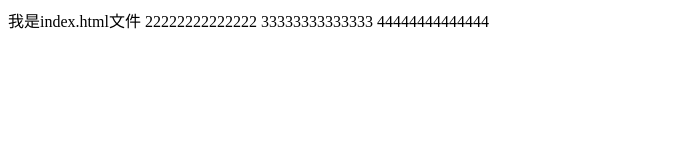
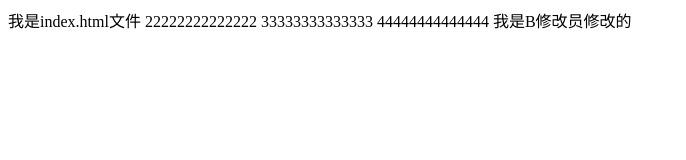
Before and after one commit to btx00/git-demo, a plain HTML site: page index.html in a window 1280 px wide. Shown: the whole page, without its empty margins (0-686 px from the left). Drawn offline with Linux system fonts and the light colour scheme.

Commit message:
程序员B第一次提交

```diff
--- a/index.html
+++ b/index.html
@@ -10,5 +10,6 @@
     22222222222222
     33333333333333
     44444444444444
+	我是B修改员修改的
 </body>
 </html>
```
